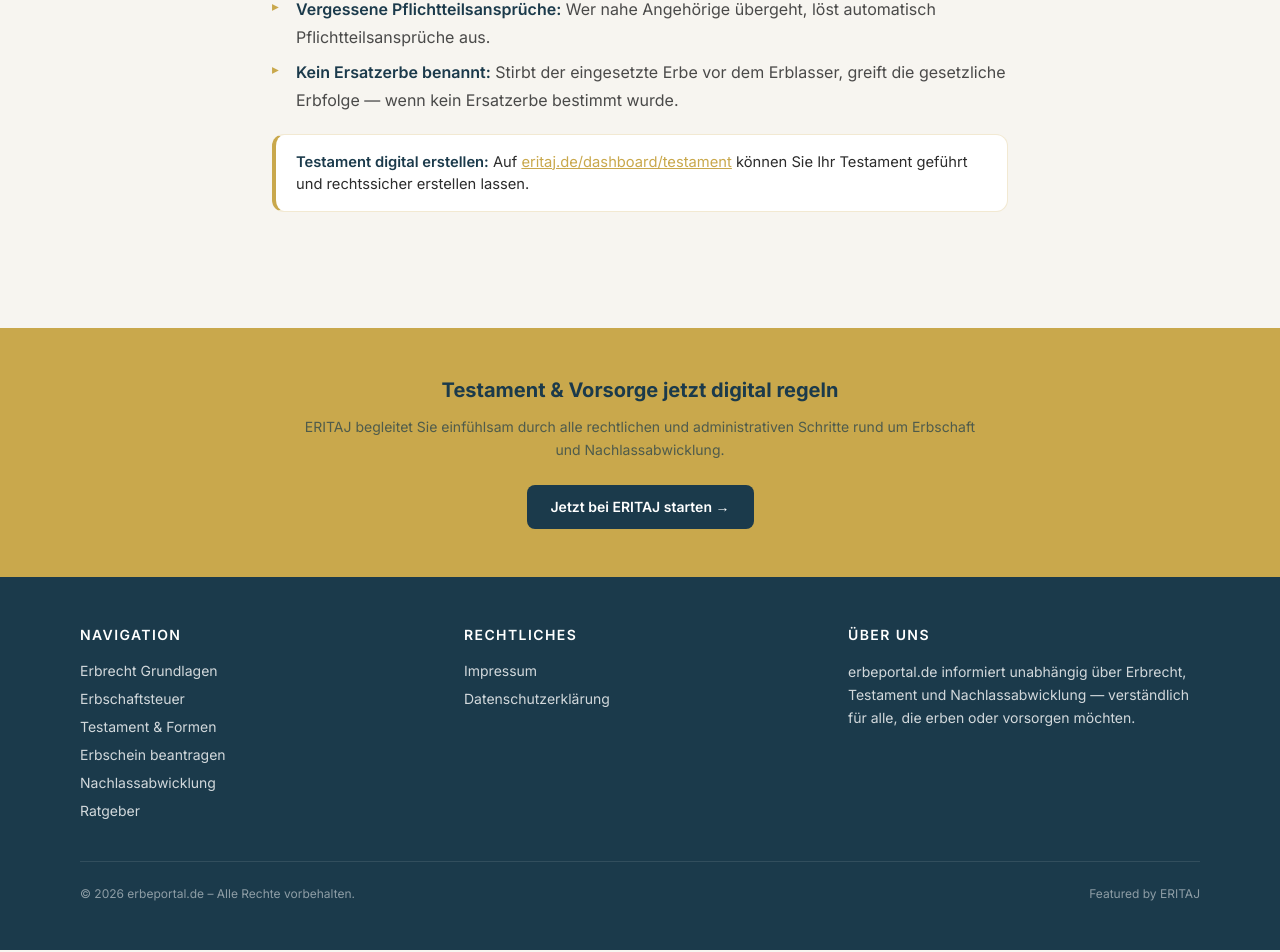
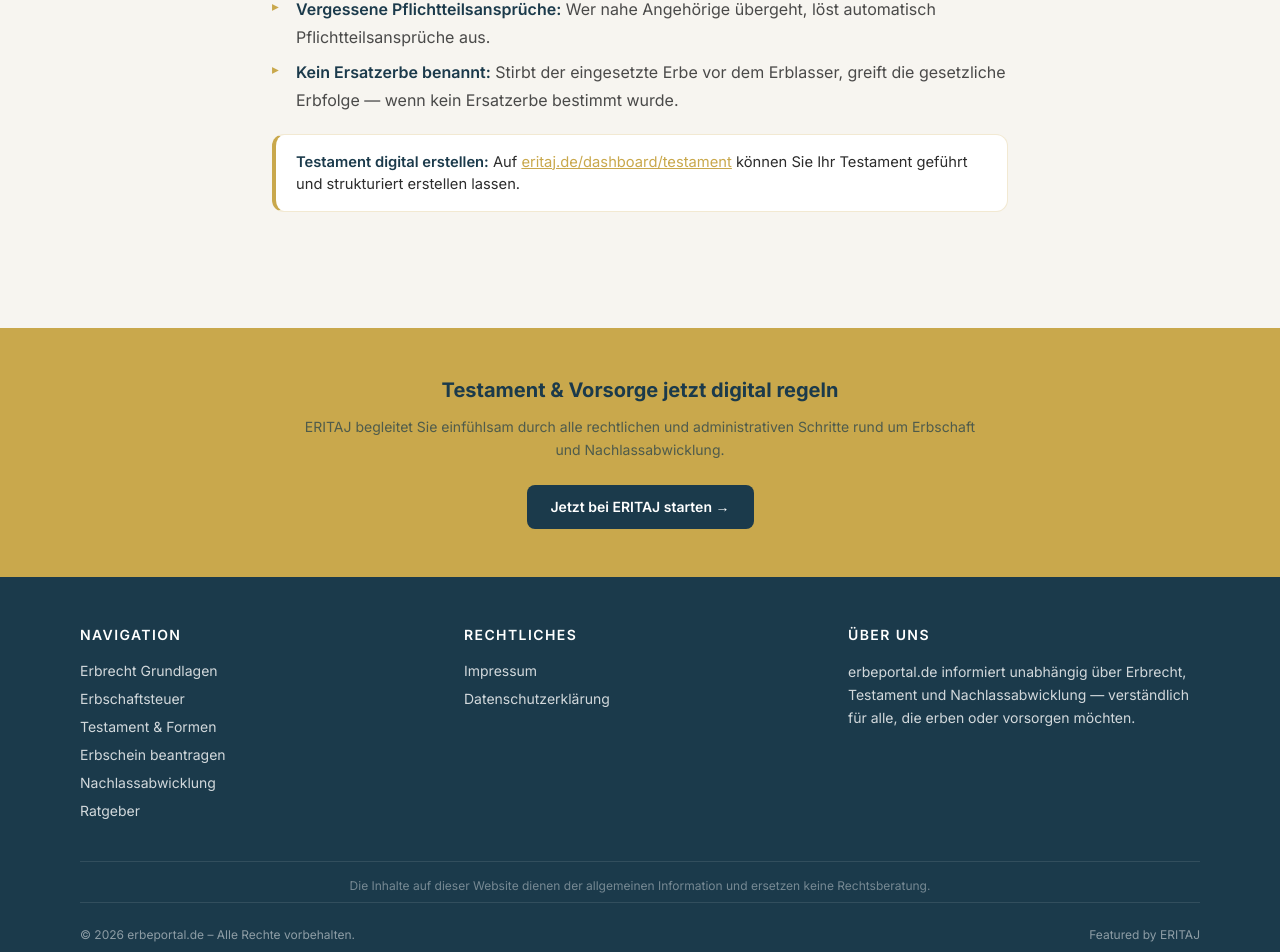
Before and after one commit to OMueller-1976/erbeportal, a Next.js app: page /testament-formen in a window 1280 px wide. Shown: the part 2696-3648 px from the top of the page. Built offline with nearby package versions, Linux system fonts and the light colour scheme.

Commit message:
fix: rechtssicher und ähnliche Formulierungen entfernt

```diff
--- a/app/testament-formen/page.tsx
+++ b/app/testament-formen/page.tsx
@@ -169,7 +169,7 @@ export default function TestamentFormenPage() {
             >
               eritaj.de/dashboard/testament
             </a>{" "}
-            können Sie Ihr Testament geführt und rechtssicher erstellen lassen.
+            können Sie Ihr Testament geführt und strukturiert erstellen lassen.
           </div>
 
         </article>
--- a/components/Footer.tsx
+++ b/components/Footer.tsx
@@ -41,6 +41,11 @@ export default function Footer() {
           </div>
         </div>
 
+        {/* Disclaimer */}
+        <p className="text-xs text-white/40 text-center border-t border-white/10 pt-4 pb-2">
+          Die Inhalte auf dieser Website dienen der allgemeinen Information und ersetzen keine Rechtsberatung.
+        </p>
+
         <div className="border-t border-white/10 pt-6 flex flex-col md:flex-row items-center justify-between gap-3 text-xs text-white/50">
           <p>© 2026 erbeportal.de – Alle Rechte vorbehalten.</p>
           <a
--- a/lib/articles.ts
+++ b/lib/articles.ts
@@ -307,7 +307,7 @@ const articles: Article[] = [
 <p>Zusätzlich sollten Sie eine <strong>Patientenverfügung</strong> in Betracht ziehen — in der Sie konkrete Wünsche zu medizinischen Maßnahmen am Lebensende festhalten. Diese bindet Ärzte und Betreuer rechtlich.</p>
 
 <h2>Vorsorgevollmacht digital erstellen</h2>
-<p>Auf <a href="https://eritaj.de/dashboard/vorsorgevollmacht" target="_blank" rel="noopener noreferrer">eritaj.de/dashboard/vorsorgevollmacht</a> können Sie Ihre Vorsorgevollmacht geführt und rechtssicher erstellen. Das digitale Formular führt Sie durch alle relevanten Entscheidungen und generiert ein rechtsgültiges Dokument.</p>
+<p>Auf <a href="https://eritaj.de/dashboard/vorsorgevollmacht" target="_blank" rel="noopener noreferrer">eritaj.de/dashboard/vorsorgevollmacht</a> können Sie Ihre Vorsorgevollmacht geführt und strukturiert erstellen. Das digitale Formular führt Sie durch alle relevanten Entscheidungen und generiert ein vollständiges Dokument.</p>
 
 <div class="info-box">
   <strong>Wichtig:</strong> Eine Vorsorgevollmacht entfaltet ihre Wirkung nur, wenn sie rechtzeitig errichtet wird — also solange Sie geschäftsfähig sind. Wer wartet, bis er nicht mehr entscheiden kann, hat keine Möglichkeit mehr, die Vollmacht auszustellen.
```
Also changed, not shown: 1 other file (tests, documents, lock files or other folders).
